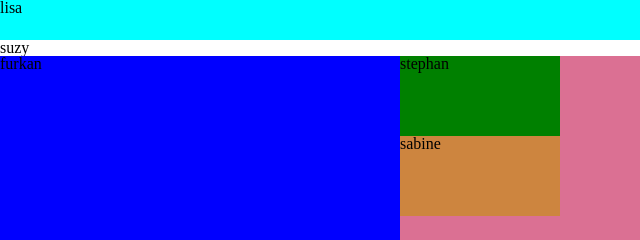
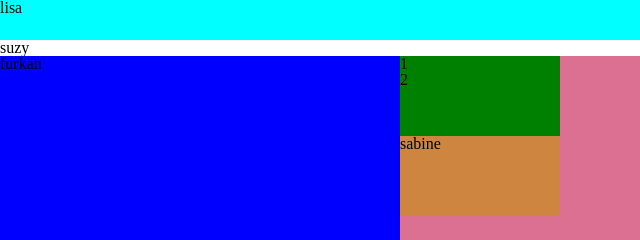
Before and after one commit to devhausleipzigacademy/Stephfurksuz, a plain HTML site: page index.html in a window 1280 px wide. Shown: the top 240 px of the page, 0-640 px from the left. Drawn offline with Linux system fonts and the light colour scheme.

Commit message:
branch created

```diff
--- a/index.html
+++ b/index.html
@@ -21,7 +21,10 @@
 			<div id="box-left">furkan</div>
 
 			<div id="box-right">
-				<div id="top-right">stephan</div>
+				<div id="top-right">
+					<div id="top-right-one">1</div>
+					<div id="top-right-two">2</div>
+				</div>
 				<!-- top right should have two divs empty stephan-->
 				<div id="bottom-right">
 					sabine
```
